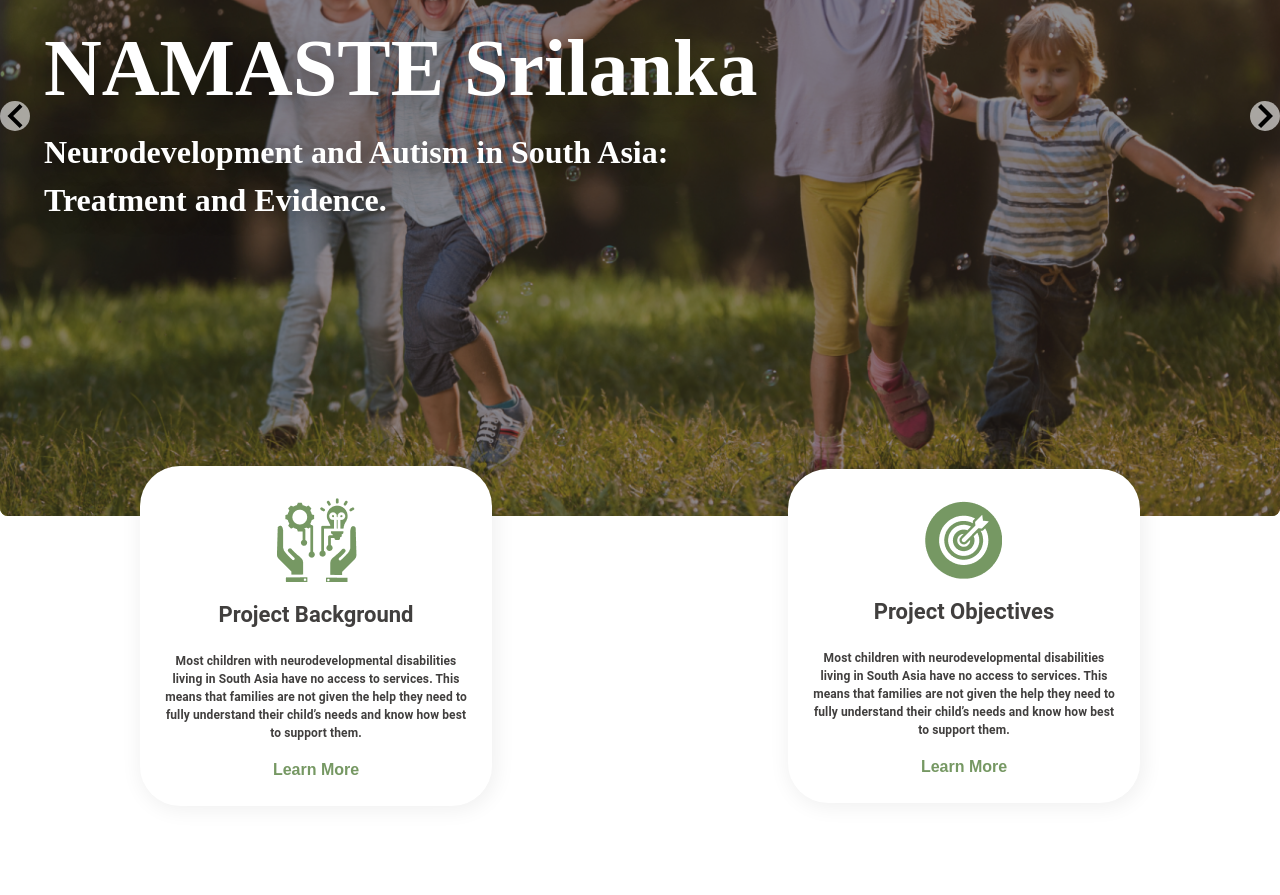
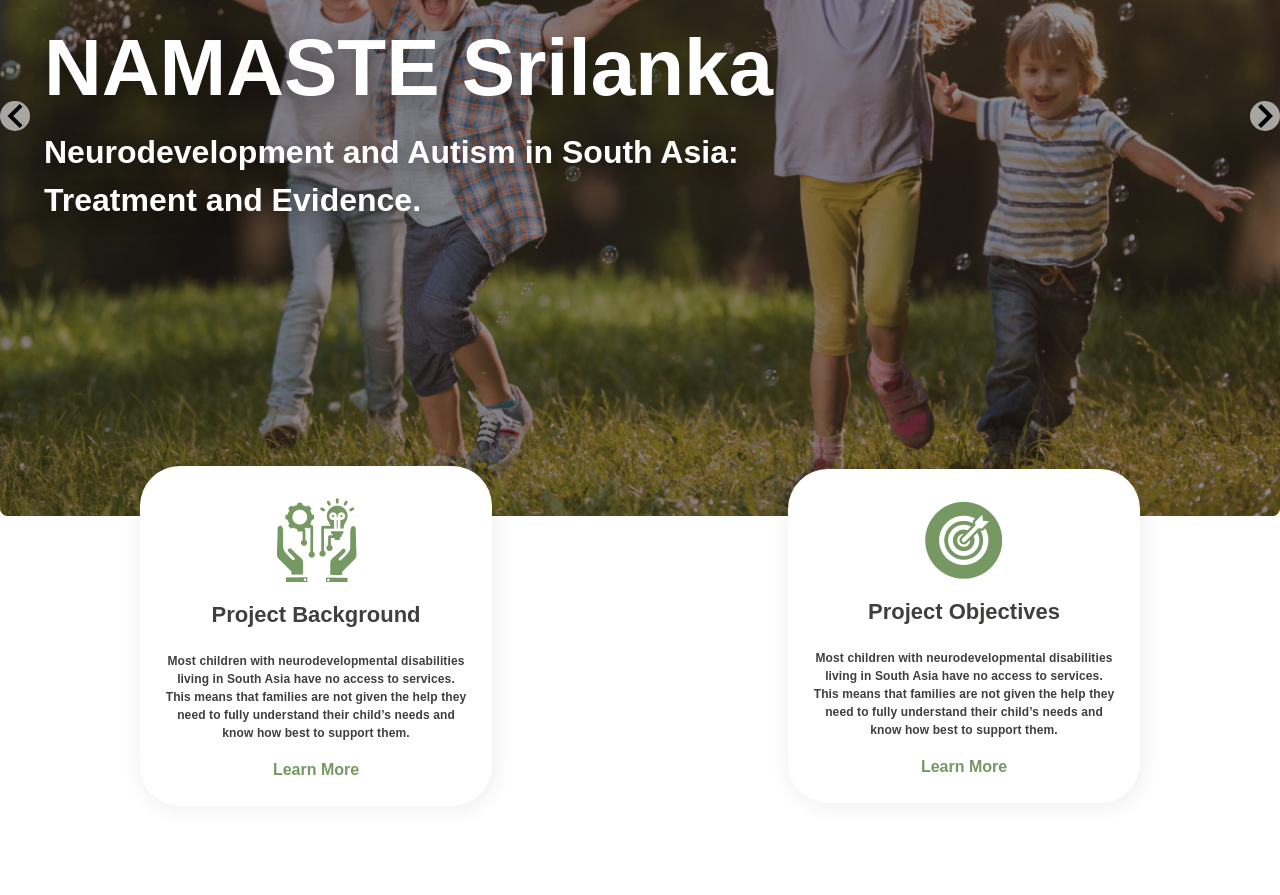
Before and after one commit to Abi-097/namaste_project, a React (Create React App) app: page / in a window 1280 px wide. Shown: the part 400-1295 px from the top of the page. Built offline with nearby package versions, Linux system fonts and the light colour scheme.

Commit message:
font changed

```diff
--- a/src/App.js
+++ b/src/App.js
@@ -43,6 +43,7 @@ function App() {
         <Route path="/join" element={<NeedJoin />}></Route>
       </Routes>
 
+
       {/* </Router> */}
       {/* <CarouselTransition /> */}
       {/* <Carousel /> */}
--- a/src/Components/Card/Index.js
+++ b/src/Components/Card/Index.js
@@ -53,6 +53,7 @@ const ProjectCard = () => {
                   fontWeight: "600",
                   lineHeight: "18px",
                   paddingBottom: "20px",
+                  fontFamily: "Poppins, sans-serif",
                 }}
               >
                 Project Background
@@ -67,6 +68,7 @@ const ProjectCard = () => {
                   color: "#413F3E",
                   fontSize: "12px",
                   fontWeight: "600",
+                  fontFamily: "Poppins, sans-serif",
                 }}
               >
                 Most children with neurodevelopmental disabilities living in
@@ -84,6 +86,7 @@ const ProjectCard = () => {
                   textAlign: "center",
                   fontWeight: "600",
                   color: "#769863",
+                  fontFamily: "Poppins, sans-serif",
                 }}
               >
                 Learn More
@@ -142,6 +145,7 @@ const ProjectCard = () => {
                   fontWeight: "600",
                   lineHeight: "18px",
                   paddingBottom: "20px",
+                  fontFamily: "Poppins, sans-serif",
                 }}
               >
                 Project Objectives
@@ -156,6 +160,7 @@ const ProjectCard = () => {
                   color: "#413F3E",
                   fontSize: "12px",
                   fontWeight: "600",
+                  fontFamily: "Poppins, sans-serif",
                 }}
               >
                 Most children with neurodevelopmental disabilities living in
@@ -170,6 +175,7 @@ const ProjectCard = () => {
                   textAlign: "center",
                   fontWeight: "600",
                   color: "#769863",
+                  fontFamily: "Poppins, sans-serif",
                 }}
               >
                 Learn More
--- a/src/Components/Carousel/Index.js
+++ b/src/Components/Carousel/Index.js
@@ -84,12 +84,28 @@ export function CarouselTransition() {
                 style={imageStyle}
               />
               <div className="absolute inset-0 bg-black bg-opacity-50 flex flex-col justify-center items-start p-6">
-                <span style={{ ...spanStyle, textAlign: "left" }}>
-                  <h2 style={{ ...headingStyle, textAlign: "left" }}>
+                <span
+                  style={{
+                    ...spanStyle,
+                    textAlign: "left",
+                    fontFamily: "Poppins, sans-serif",
+                  }}
+                >
+                  <h2
+                    style={{
+                      ...headingStyle,
+                      textAlign: "left",
+                      fontFamily: "Poppins, sans-serif",
+                    }}
+                  >
                     {slideImage.content.heading}
                   </h2>
                   <p
-                    style={{ ...paraStyle, textAlign: "left" }}
+                    style={{
+                      ...paraStyle,
+                      textAlign: "left",
+                      fontFamily: "Poppins, sans-serif",
+                    }}
                     dangerouslySetInnerHTML={{
                       __html: slideImage.content.paragraph,
                     }}
```
